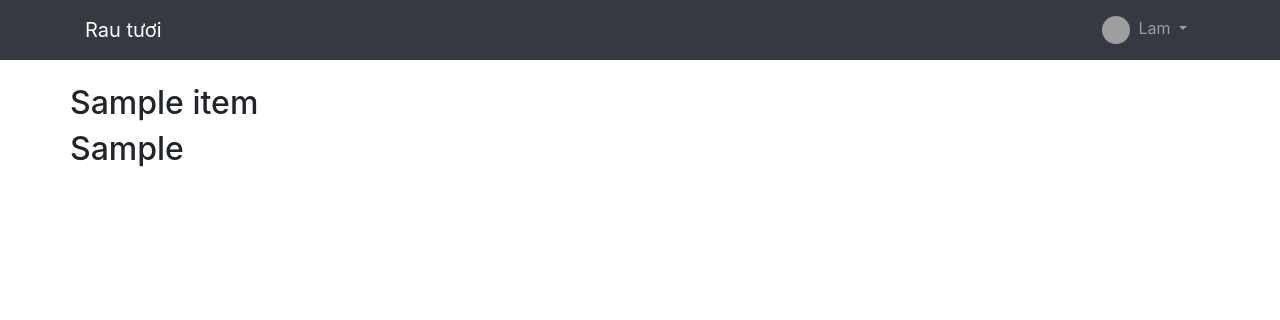
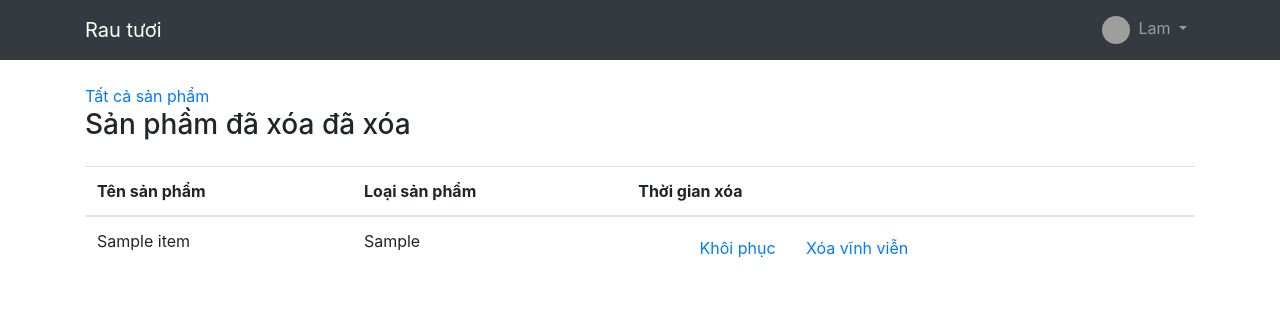
Before and after one commit to lam2112/nodejs, a Node server app: page /items/trashs in a window 1280 px wide. Shown: the top 320 px of the page. Run offline with Node 20, Linux system fonts and the light colour scheme; tables that the repository leaves empty hold one stand-in row (values such as "Sample post"); style sheets or scripts are compiled from the project's sources; some libraries are stand-ins or nearby versions; grey boxes are pictures that could not be loaded.

Commit message:
delete and undo

```diff
--- a/src/app/controllers/ItemController.js
+++ b/src/app/controllers/ItemController.js
@@ -1,13 +1,10 @@
 const Item = require("../models/Items");
-const Course = require("../models/Course");
-
-const moment = require('moment');
-
+const Items = require("../models/Items");
 const {
     mogooseToObject,
     mutipleMogooseObject,
 } = require("../../util/mongoose");
-const Items = require("../models/Items");
+
 class ItemController {
 
     show(req, res, next) {
@@ -24,6 +21,19 @@
             .then((item) => {
                 res.render("items/show", {
                     item: mutipleMogooseObject(item)
+                });
+            })
+            .catch((err) => {
+                next = next(err);
+            });
+    }
+
+    showFE(req, res, next) {
+        let itemQuery = Item.find({});
+        itemQuery
+            .then((items) => {
+                res.render("items/showFE", {
+                    items: mutipleMogooseObject(items)
                 });
             })
             .catch((err) => {
@@ -78,6 +88,16 @@
             .catch(next);
     }
 
+    trash(req, res, next) {
+        Item.findDeleted({})
+            .then((items) =>
+                res.render("items/trashs", {
+                    items: mutipleMogooseObject(items),
+                })
+            )
+            .catch(next);
+    }
+
     // DELETE /course/:id/force
     forceDestroy(req, res, next) {
         Item.deleteOne({ _id: req.params.id })
@@ -94,18 +114,18 @@
             .catch(next);
     }
 
-    // POST /course/hand-form-actions
-    handleFormActions(req, res, next){
-        switch(req.body.action){
-            case ('delete'):
-                Course.delete({ _id: { $in: req.body.itemIds}})
-                    .then(() => res.redirect('back'))
-                    .catch(next);
-                break;
-            default:
-                res.json({ message: 'Action invalid!'});
-        }
-    }
+    // // POST /course/hand-form-actions
+    // handleFormActions(req, res, next){
+    //     switch(req.body.action){
+    //         case ('delete'):
+    //             Course.delete({ _id: { $in: req.body.itemIds}})
+    //                 .then(() => res.redirect('back'))
+    //                 .catch(next);
+    //             break;
+    //         default:
+    //             res.json({ message: 'Action invalid!'});
+    //     }
+    // }
 }
 
 module.exports = new ItemController();
--- a/src/resources/scss/app.scss
+++ b/src/resources/scss/app.scss
@@ -15,3 +15,12 @@
     width: 160px;
     margin: 0 16px;
 }
+
+.showFE-card-img{
+    width: 100%;
+    height: 260px;
+}
+
+.showFE-card-description{
+
+}
--- a/src/resources/views/items/show-one.hbs
+++ b/src/resources/views/items/show-one.hbs
@@ -1,8 +1,31 @@
 <div class="mt-4">
-    <div class="row">
-        <div>
-            <h2>{{item.name}}</h2>
-            <h2>{{item.classify}}</h2>
+    <div>
+        <div class="row">
+            <img class="col-6" src="{{item.image}}" alt="{{item.name}}">
+            <div class="col-6">
+                <div>
+                    <h1 class="mb-4">{{item.name}}</h1>
+                    <p>Giá tiền: {{item.cost}}/kg</p>
+                    <p>Chỉ còn lại: {{item.amount}} kg</p>
+                </div>
+                <div>
+                    <h3>Phân loại</h3>
+                    <p>{{item.classify}}</p>
+                </div>
+
+                <div>
+                    <h3>Mô tả</h3>
+                    <p>{{item.description}}</p>
+                </div>
+                <div>
+                    <h3>Nơi sản xuất</h3>
+                    <p>{{item.from}}</p>
+                </div>
+            </div>
+        </div>
+
+        <div class="row justify-content-center m-4">
+            <div class="btn btn-primary">Đặt hàng</div>
         </div>
     </div>
 </div>
--- /dev/null
+++ b/src/resources/views/items/trashs.hbs
@@ -0,0 +1,94 @@
+<div class="mt-4">
+    <a href="/items/show">Tất cả sản phẩm</a>
+    <h3>Sản phầm đã xóa đã xóa</h3>
+
+    <table class="table mt-4">
+        <thead>
+            <tr>
+                <th scope="col">Tên sản phẩm</th>
+                <th scope="col">Loại sản phẩm</th>
+                <th scope="col" colspan="2">Thời gian xóa</th>
+            </tr>
+        </thead>
+        <tbody>
+            {{#each items}}
+                <tr>
+                    {{! https://handlebarsjs.com/guide/builtin-helpers.html#each }}
+                    <td>{{this.name}}</td>
+                    <td>{{this.classify}}</td>
+                    <td>{{this.deletedAt}}</td>
+                    <td>
+                        <a href="" class="btn btn-restore" data-id="{{this._id}}">Khôi phục</a>
+                        {{! https://getbootstrap.com/docs/4.0/components/modal/ }}
+                        <a href="" class="btn btn-link" data-toggle="modal" data-id="{{this._id}}" data-target="#delete-item-modal">Xóa vĩnh viễn</a>
+
+                    </td>
+                </tr>
+                {{else}}
+                <tr>
+                    <td colspan="5" class="text-center">
+                        Thùng rác trống
+                        <a href="/items/show">Danh sách sản phẩm</a>
+                    </td>
+                </tr>
+            {{/each}}
+        </tbody>
+    </table>
+</div>
+
+{{!-- Confirm delete items --}}
+<div id="delete-item-modal" class="modal" tabindex="-1">
+  <div class="modal-dialog">
+    <div class="modal-content">
+      <div class="modal-header">
+        <h5 class="modal-title">Xóa sản phẩm?</h5>
+        <button type="button" class="close" data-dismiss="modal" aria-label="Close">
+          <span aria-hidden="true">&times;</span>
+        </button>
+      </div>
+      <div class="modal-body">
+        <p>Hành động này không thể khôi phục</p>
+      </div>
+      <div class="modal-footer">
+        <button id="btn-delete-item" type="button" class="btn btn-danger">Xóa vính viễn</button>
+        <button type="button" class="btn btn-secondary" data-dismiss="modal">Hủy</button>
+      </div>
+    </div>
+  </div>
+</div>
+
+
+<form name="delete-item-form" method="POST"></form>
+<form name="restore-item-form" method="POST"></form>
+
+
+<script>
+    document.addEventListener('DOMContentLoaded', function() {
+        var itemId;
+        var deleteForm = document.forms['delete-item-form'];
+        var restoreForm = document.forms['restore-item-form'];
+        var btnDeleteItem = document.getElementById('btn-delete-item');
+        var restoreBtn = $('.btn-restore');
+
+        // When dialog confirm show clicked
+        $('#delete-item-modal').on('show.bs.modal', function (event) {
+            var button = $(event.relatedTarget);
+            itemId = button.data('id');
+        });
+
+        // When delete iem btn clicked
+        btnDeleteItem.onclick = function () {
+            deleteForm.action = '/items/' + itemId + '/force?_method=DELETE';
+            deleteForm.submit();
+
+        }
+
+        restoreBtn.click(function(e){
+            e.preventDefault();
+
+            var itemId = $(this).data('id')
+            restoreForm.action = '/items/' + itemId + '/restore?_method=PATCH';
+            restoreForm.submit();
+        })
+    });
+</script>
```
Also changed, not shown: src/app/models/Items.js (+6 -5 lines), src/resources/views/items/create.hbs (+13 -8 lines), src/resources/views/items/edit.hbs (+11 -9 lines), src/resources/views/items/show.hbs (+10 -5 lines), src/resources/views/items/showFE.hbs (added, +24 -0 lines), src/routes/items.js (+5 -2 lines).
